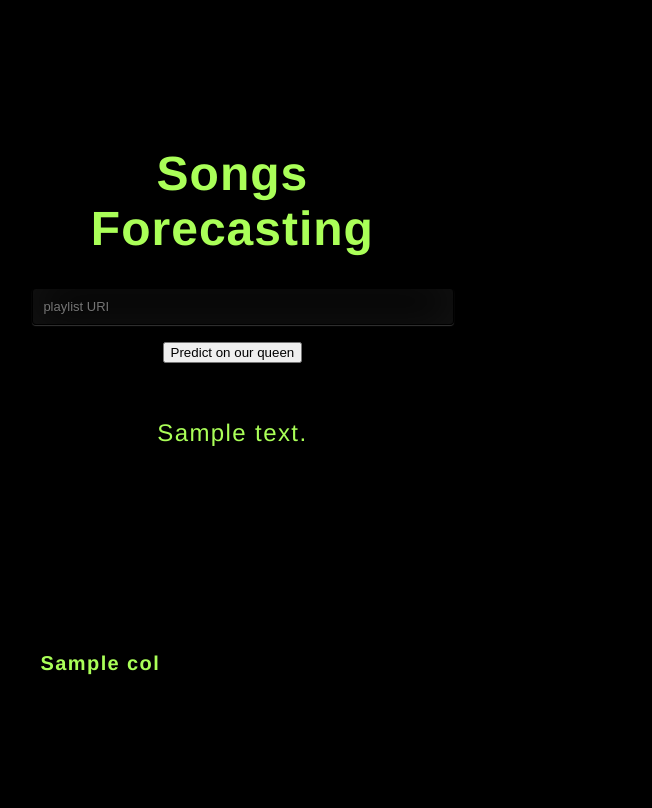
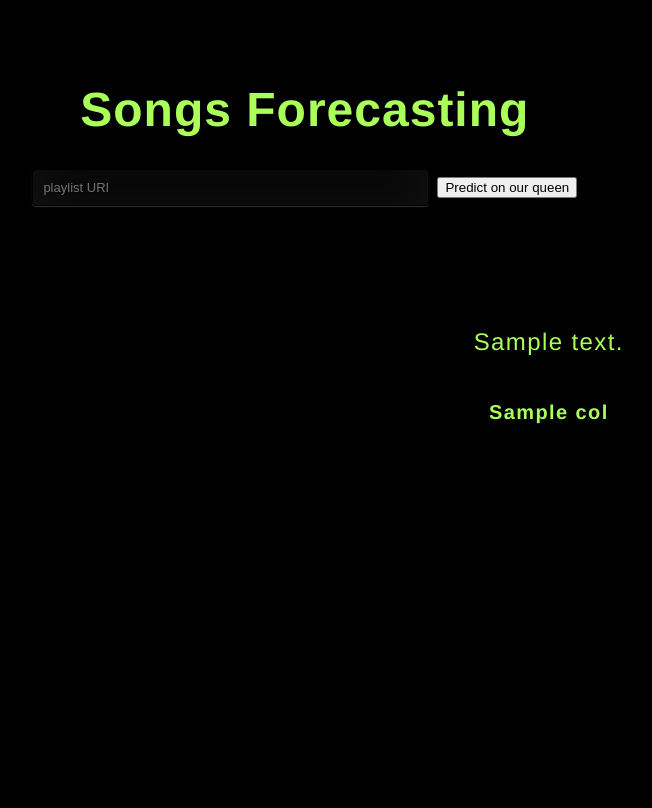
Before and after one commit to miscdats/The-Bjorker, a Flask app: template app/templates/index.html in a window 1280 px wide. Shown: the whole page, without its empty margins (240-892 px from the left). Run offline with Flask 2, Linux system fonts and the light colour scheme; the template is opened without the code that fills it: most values are stand-ins (such as "Sample title", 1, 10 or a date in 2020); lists and menus that the app fills with data are empty; parts of the project's set-up code (start-up, migrations or seed data) failed here and were passed over.

Commit message:
Results table style.

```diff
--- a/app/static/css/style.css
+++ b/app/static/css/style.css
@@ -6,20 +6,21 @@ body {
 	width: 100%;
 	height:100%;
     font-family: 'Helvetica', sans-serif;
-	background: #b8b8b8;
+	background: #000000;
 	color: #aaff58;
 	font-size: 24px;
 	text-align: center;
 	letter-spacing: 1.4px;
+}
 
-}
 .login {
 	position: absolute;
-	top: 33%;
+	top: 25%;
 	left: 33%;
-	margin: -150px 0 0 -150px;
-	width:400px;
-	height:400px;
+	margin: -150px 0 25px -150px;
+	width: auto;
+	height: auto;
+	float: left;
 }
 
 .login h1 {
@@ -30,7 +31,7 @@ body {
 }
 
 input {
-	width: 100%;
+	width: 375px;
 	margin-bottom: 10px;
 	background: rgba(0,0,0,0.3);
 	outline: none;
@@ -48,11 +49,12 @@ input {
 	transition: box-shadow .5s ease;
 }
 
-#resulting {
+.resulting {
 	overflow-y: auto;
 	position: relative;
 	top: 40%;
 	right: 33%;
+	float: right;
 }
 
 table {
--- a/app/templates/index.html
+++ b/app/templates/index.html
@@ -9,7 +9,7 @@
     <link href='https://fonts.googleapis.com/css?family=Open+Sans+Condensed:300' rel='stylesheet' type='text/css'>
     <link rel="stylesheet" href="{{ url_for('static', filename='css/style.css') }}"></head>
 
-<body style="background: #000;">
+<body>
  <div class="login">
 	<h1>Songs Forecasting</h1>
 
@@ -22,12 +22,10 @@
         <!--		<input type="text" name="sales in second month" placeholder="sales in second month" required="required" />-->
         <button type="submit" class="btn btn-primary btn-block btn-large">Predict on our queen</button>
     </form>
-
-   <br>
-   <br>
+ </div>
+ <div class="resulting">
    {{ prediction_text }}
      <br><br>
-     <div id="resulting">
          <table>
             <tr>
                 {% for col in column_names %}
@@ -51,8 +49,7 @@
             {% endfor %}
 
         </table>
-     </div>
+ </div>
 
- </div>
 </body>
 </html>
```
